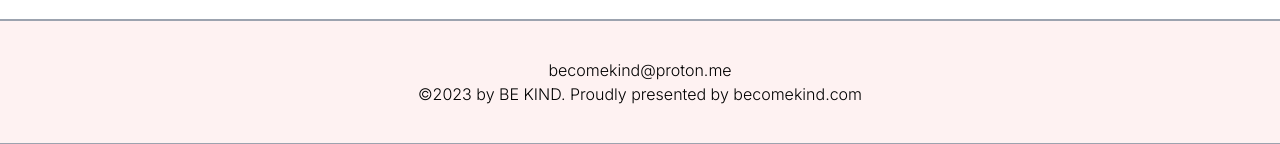
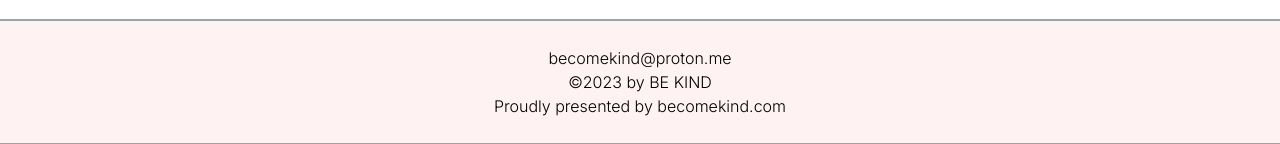
Before and after one commit to Stef14-bit/become-kind, a Next.js app: page /gallery in a window 1280 px wide. Shown: the part 1091-1235 px from the top of the page. Built offline with nearby package versions, Linux system fonts and the light colour scheme.

Commit message:
footer text issue fix

```diff
--- a/app/components/Footer.tsx
+++ b/app/components/Footer.tsx
@@ -6,7 +6,8 @@ function Footer({}: Props) {
   return (
     <footer className="w-full border-gray-400 border-t-2 border-b-4 h-32 flex flex-col items-center justify-center font-light bg-red-50 relative">
       <p>becomekind@proton.me</p>
-      <p>©2023 by BE KIND. Proudly presented by becomekind.com</p>
+      <p>©2023 by BE KIND</p>
+      <p>Proudly presented by becomekind.com</p>
     </footer>
   );
 }
```
